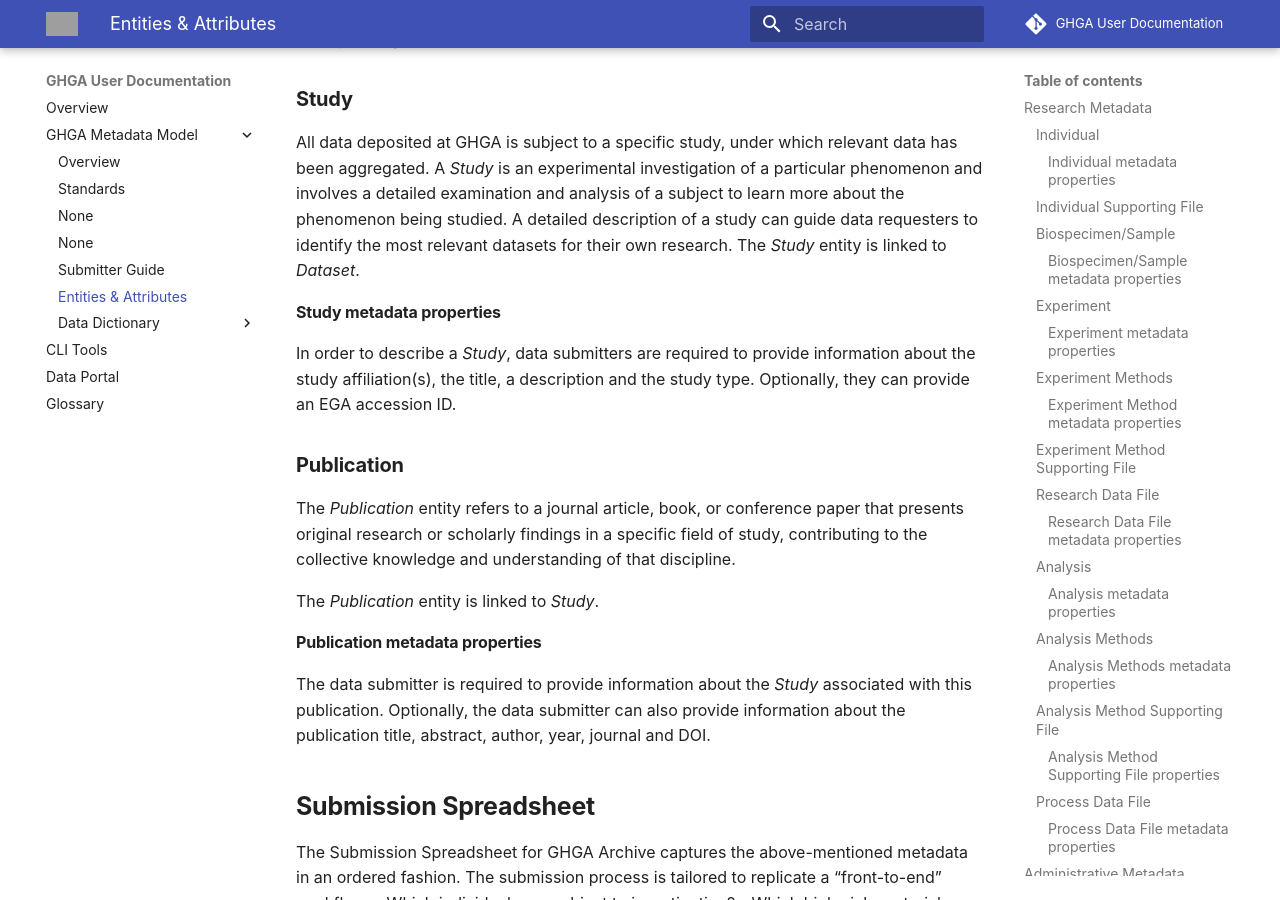
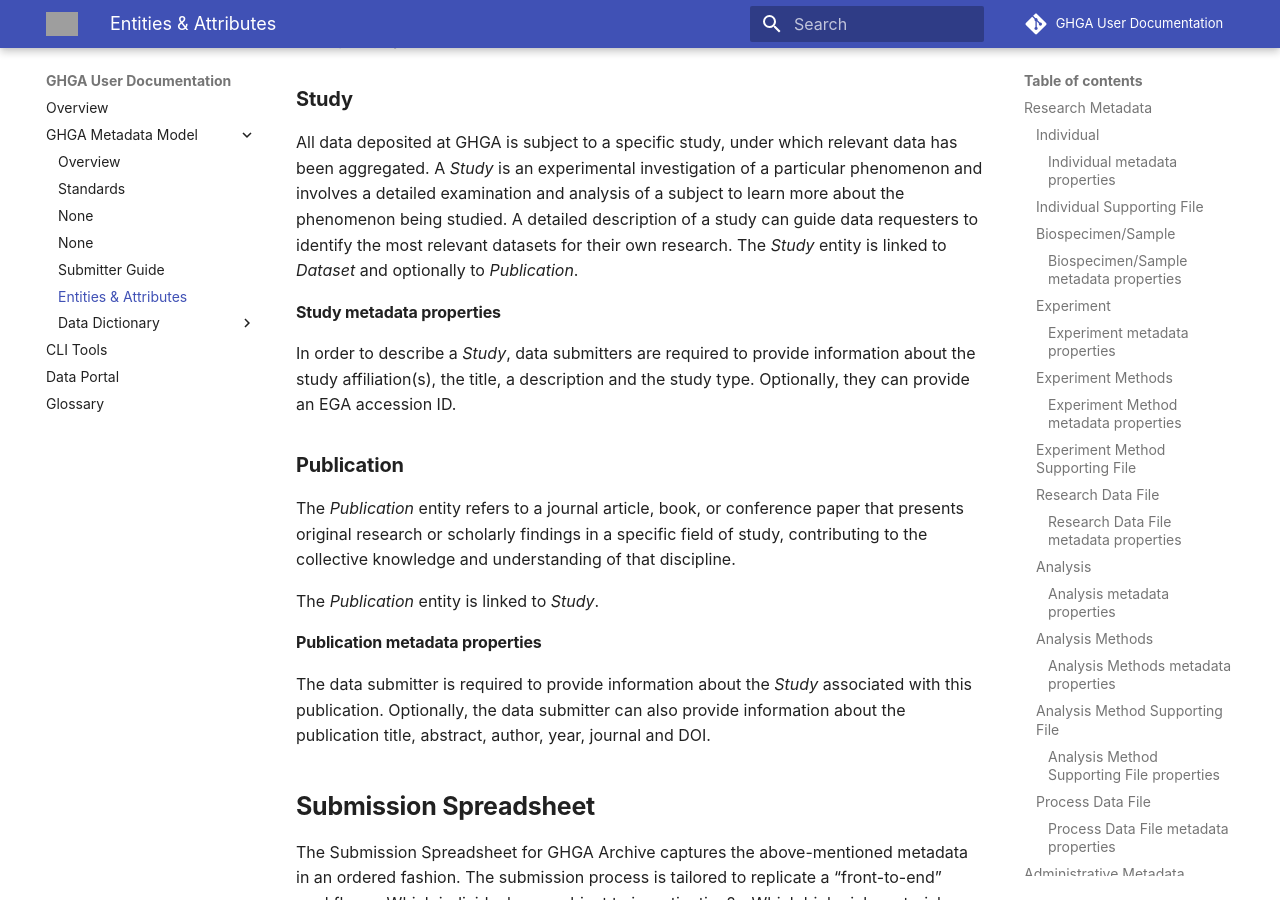
Before and after one commit to ghga-de/docs.ghga.de, an MkDocs documentation site: the page built from user_docs/metadata/entities.md, in a window 1280 px wide and 900 px high, scrolled down 5377 px. Built offline with MkDocs 1.6.1 and Material for MkDocs 9.7.7, drawn with Linux system fonts in a browser that asks for light colours; comment, search, counter and statistics services are not loaded; grey boxes are pictures that could not be loaded.

Commit message:
Update user_docs/metadata/entities.md
Co-authored-by: Karoline Mauer <105430060+mauerk@users.noreply.github.com>

```diff
--- a/user_docs/metadata/entities.md
+++ b/user_docs/metadata/entities.md
@@ -126,7 +126,7 @@
 
 ### **Study**
 
-All data deposited at GHGA is subject to a specific study, under which relevant data has been aggregated. A *Study* is an experimental investigation of a particular phenomenon and involves a detailed examination and analysis of a subject to learn more about the phenomenon being studied. A detailed description of a study can guide data requesters to identify the most relevant datasets for their own research.  The *Study* entity is linked to *Dataset*.
+All data deposited at GHGA is subject to a specific study, under which relevant data has been aggregated. A *Study* is an experimental investigation of a particular phenomenon and involves a detailed examination and analysis of a subject to learn more about the phenomenon being studied. A detailed description of a study can guide data requesters to identify the most relevant datasets for their own research.  The *Study* entity is linked to *Dataset* and optionally to *Publication*.
 
 #### **Study metadata properties**
 
```
